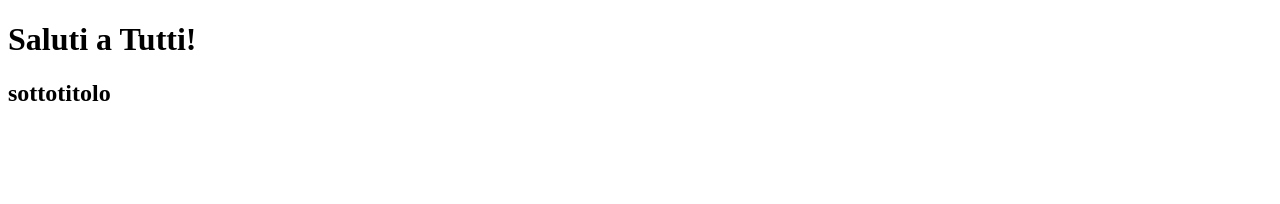
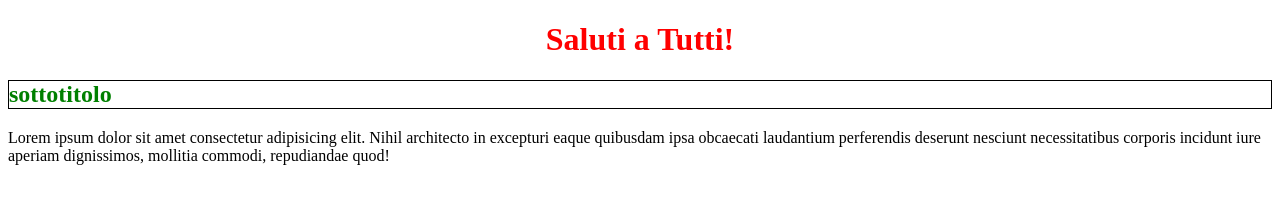
Before and after one commit to DaneshShahpouri/htmlcss-hello, a plain HTML site: page index.html in a window 1280 px wide. Drawn offline with Linux system fonts and the light colour scheme.

Commit message:
aggiunta paragrafo + foglio di stile+stile h1 e h2

```diff
--- /dev/null
+++ b/css/style.css
@@ -0,0 +1,10 @@
+h1{
+    text-align: center;
+    color: red;
+    font-weight: 900;
+}
+
+h2{
+    color: green;
+    border: 1px solid black;
+}
--- a/index.html
+++ b/index.html
@@ -4,10 +4,12 @@
     <meta charset="UTF-8">
     <meta http-equiv="X-UA-Compatible" content="IE=edge">
     <meta name="viewport" content="width=device-width, initial-scale=1.0">
+    <link rel="stylesheet" href="css/style.css">
     <title>Esercizio1</title>
 </head>
 <body>
     <h1>Saluti a Tutti!</h1>
     <h2>sottotitolo</h2>
+    <p>Lorem ipsum dolor sit amet consectetur adipisicing elit. Nihil architecto in excepturi eaque quibusdam ipsa obcaecati laudantium perferendis deserunt nesciunt necessitatibus corporis incidunt iure aperiam dignissimos, mollitia commodi, repudiandae quod!</p>
 </body>
 </html>
```
